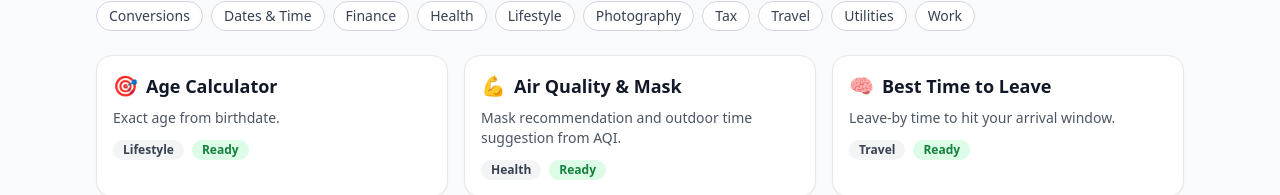
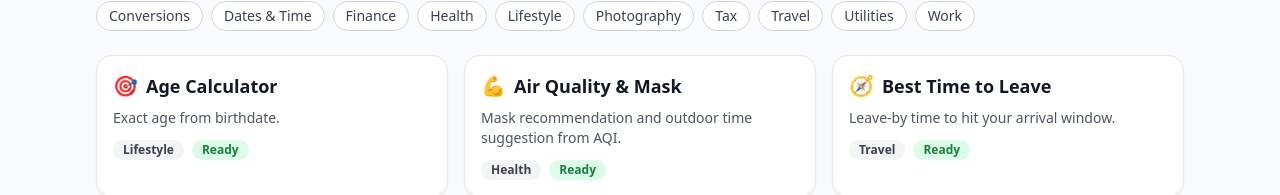
Before and after one commit to dhaneshkmd/freequickcalculator, a Next.js app: page / in a window 1280 px wide. Shown: the part 252-447 px from the top of the page. Built offline with nearby package versions, Linux system fonts and the light colour scheme; no server answers.

Commit message:
Update CalculatorCard.tsx

```diff
--- a/components/CalculatorCard.tsx
+++ b/components/CalculatorCard.tsx
@@ -1,12 +1,26 @@
+// components/CalculatorCard.tsx
 import Link from "next/link";
 import type { Calculator } from "../data/calculators";
 
 function emoji(cat: Calculator["category"]) {
-  return { Finance:"💰", Health:"💪", Utilities:"🧮", Conversions:"🔁", Tax:"🧾", "Dates & Time":"🗓️", Lifestyle:"🎯" }[cat] || "🧠";
+  const map: Partial<Record<Calculator["category"], string>> = {
+    Finance: "💰",
+    Health: "💪",
+    Utilities: "🧮",
+    Conversions: "🔁",
+    Tax: "🧾",
+    "Dates & Time": "🗓️",
+    Lifestyle: "🎯",
+    // new categories you added
+    Travel: "🧭",
+    Photography: "📸",
+    Work: "💼",
+  };
+  return map[cat] ?? "🧠";
 }
 
 export default function CalculatorCard({ calc }: { calc: Calculator }) {
-  // NEW: treat as ready if it has a component OR status is 'ready'
+  // Treat as ready if it has a component OR status is 'ready'
   const isReady = calc.status === "ready" || calc.componentId !== null;
 
   return (
```
